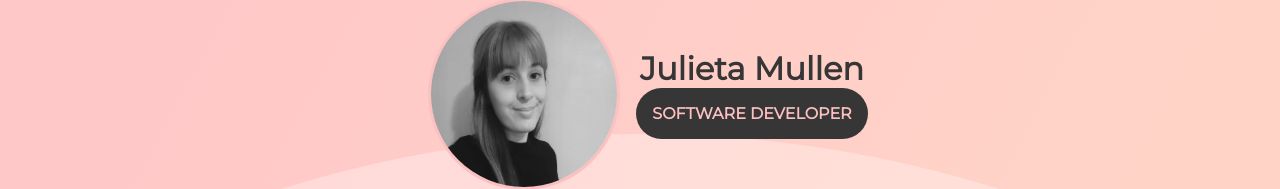
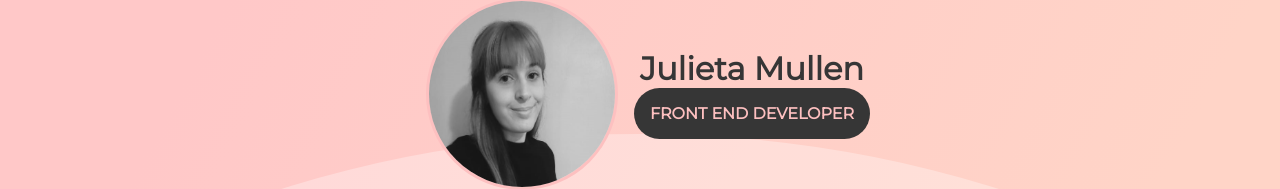
Before and after one commit to julietamullen/portfolio, a React (Create React App) app: page / in a window 1280 px wide. Shown: the part 186-375 px from the top of the page. Built offline with nearby package versions, Linux system fonts and the light colour scheme.

Commit message:
Update Header.js

```diff
--- a/src/components/Header.js
+++ b/src/components/Header.js
@@ -14,7 +14,7 @@ const Header = () => {
             <img src={pic} alt="Profile" className="profile" data-aos="fade-right"/>
             <div className="brief" data-aos="fade-left">
                 <h1>Julieta Mullen</h1>
-                <h2>SOFTWARE DEVELOPER</h2>
+                <h2>FRONT END DEVELOPER</h2>
             </div>
             <div className="circle"></div>
         </div>
```
